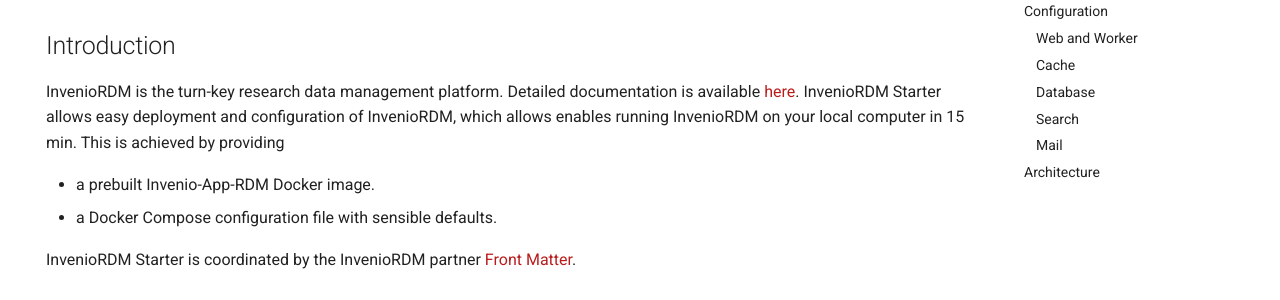
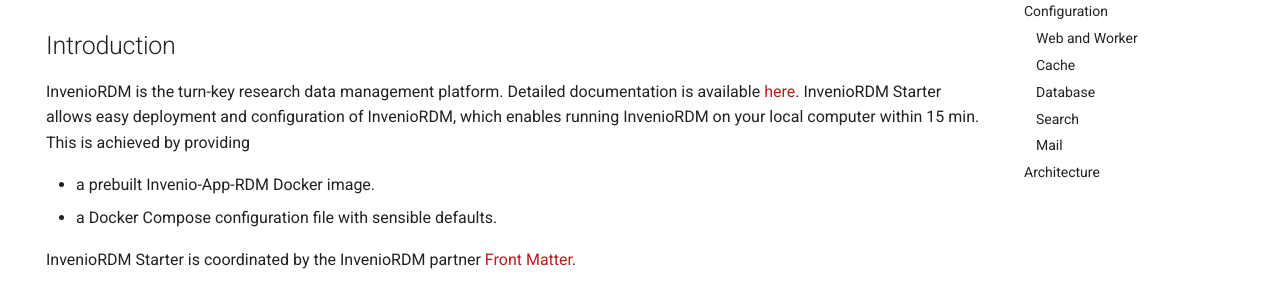
Before and after one commit to front-matter/invenio-rdm-starter, an MkDocs documentation site: the page built from docs/index.md, in a window 1280 px wide and 900 px high, scrolled down 513 px. Shown: the part 178-478 px from the top of the window. Built offline with MkDocs 1.6.1 and Material for MkDocs 9.7.7, drawn with Linux system fonts in a browser that asks for light colours; comment, search, counter and statistics services are not loaded.

Commit message:
update docs

```diff
--- a/docs/index.md
+++ b/docs/index.md
@@ -9,7 +9,7 @@
 
 ## Introduction
 
-InvenioRDM is the turn-key research data management platform. Detailed documentation is available [here](https://inveniordm.docs.cern.ch). InvenioRDM Starter allows easy deployment and configuration of InvenioRDM, which allows enables running InvenioRDM on your local computer in 15 min. This is achieved by providing
+InvenioRDM is the turn-key research data management platform. Detailed documentation is available [here](https://inveniordm.docs.cern.ch). InvenioRDM Starter allows easy deployment and configuration of InvenioRDM, which enables running InvenioRDM on your local computer within 15 min. This is achieved by providing
 
 * a prebuilt Invenio-App-RDM Docker image.
 * a Docker Compose configuration file with sensible defaults.
```
Also changed, not shown: 2 other files.
